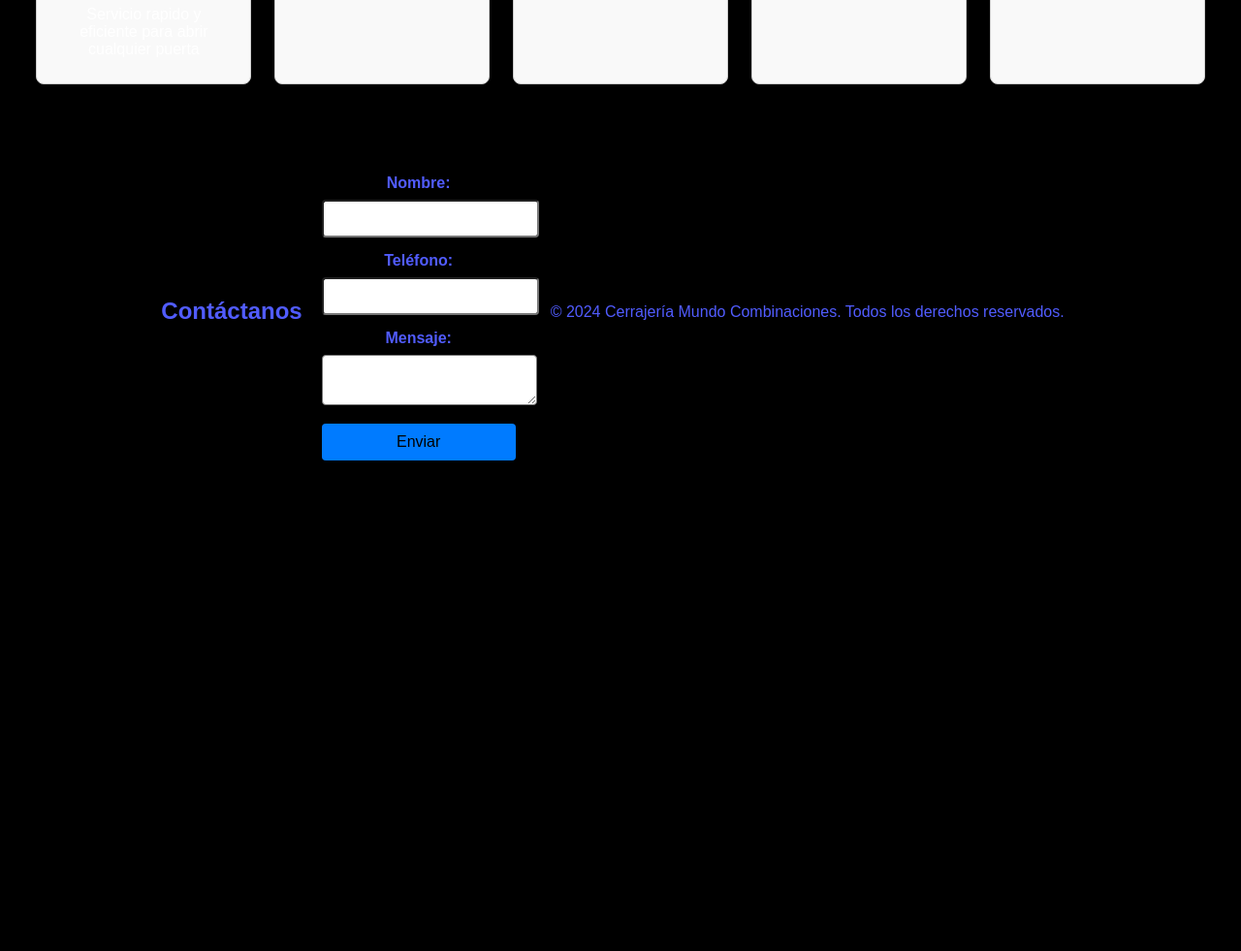
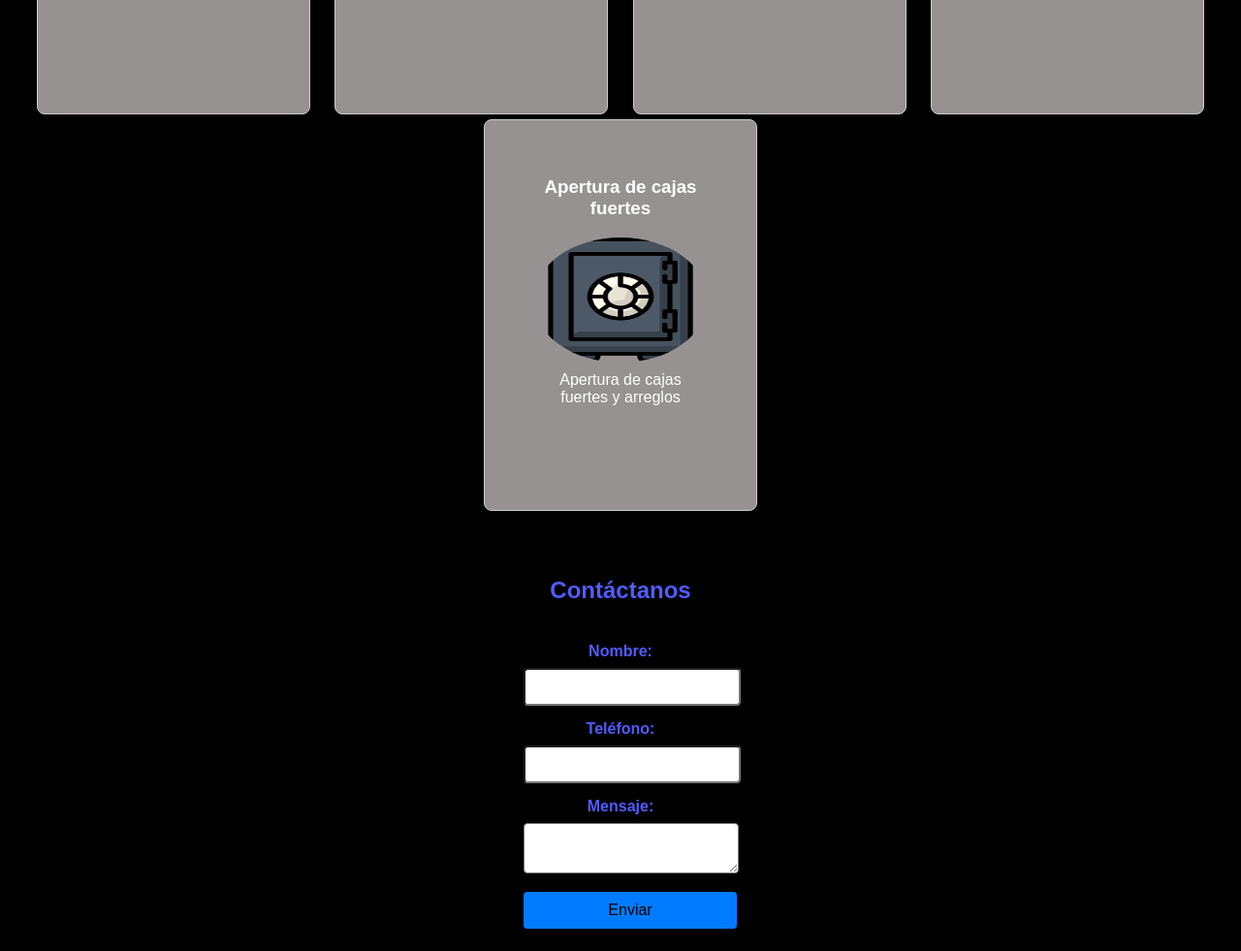
Before and after one commit to fabyup/tp_app_pagina_web_para-_cerrajeria, a plain HTML site: page index.html in a window 1280 px wide. Shown: the part 924-1905 px from the top of the page at 97% size. Before the commit the page ends 1479 px from the top, so only its background shows below. Drawn offline with Linux system fonts and the light colour scheme.

Commit message:
las imagenes tienen un border radius

```diff
--- a/codigo.css
+++ b/codigo.css
@@ -42,7 +42,7 @@ section {
   margin: 20px 0;
 }
 .imagen-cerrajero {
-  width: 50%; /* La imagen ocupa el ancho de la tarjeta */
+  width: 10%; /* La imagen ocupa el ancho de la tarjeta */
   height: auto; /* Mantiene la proporción original */
   border-radius: 4px;
 }
@@ -77,18 +77,20 @@ p {
   width: 200px; /* Define el ancho de cada tarjeta */
   border: 1px solid #ccc;
   border-radius: 8px;
-  padding: 10px;
+  padding: 40px;
   text-align: center;
-  background-color: #f9f9f9;
+  background-color: #979292;
   box-shadow: 0 0 10px rgba(0, 0, 0, 0.1);
 }
 
 .imagen-cerrajero {
-  width: 100%;
+  border-radius:50%;
+  width: 90%;
   /* Aumenta el ancho de la imagen */
   max-width: 300px;
   /* Ajusta el ancho máximo de la imagen */
-  height: auto;
+  height: 40%;
+
   /* Mantiene la proporción */
 }
 
@@ -107,7 +109,7 @@ p {
 }
 /* Estilo para centrar la sección del formulario */
 #contacto {
-  display: flex;
+  display: grid;
   justify-content: center;
   align-items: center;
   height: 50vh; /* Hace que la sección ocupe toda la altura de la ventana */
@@ -143,7 +145,7 @@ p {
 }
 
 #form-contacto button {
-  width: 100%;
+  width: 110%;
   padding: 10px;
   background-color: #007bff;
 
@@ -156,6 +158,9 @@ p {
 #form-contacto button:hover {
   background-color: #0056b3;
 }
+footer{
+  color: #007bff;
+}
 
 
 /* Media Queries para pantallas más pequeñas */
--- a/index.html
+++ b/index.html
@@ -84,7 +84,7 @@
         </form>
 
      </seccion>
-    <main/>
+    </main>
 
 
 
```
